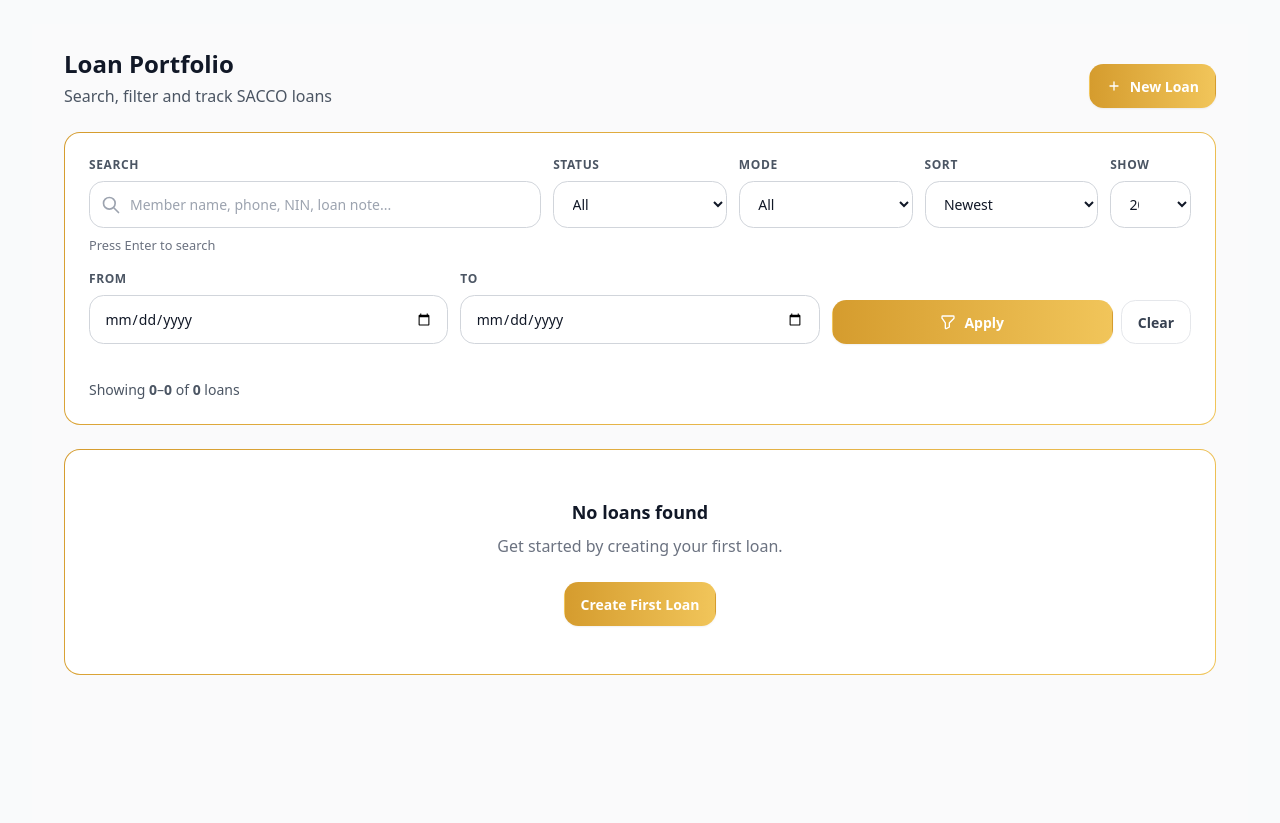
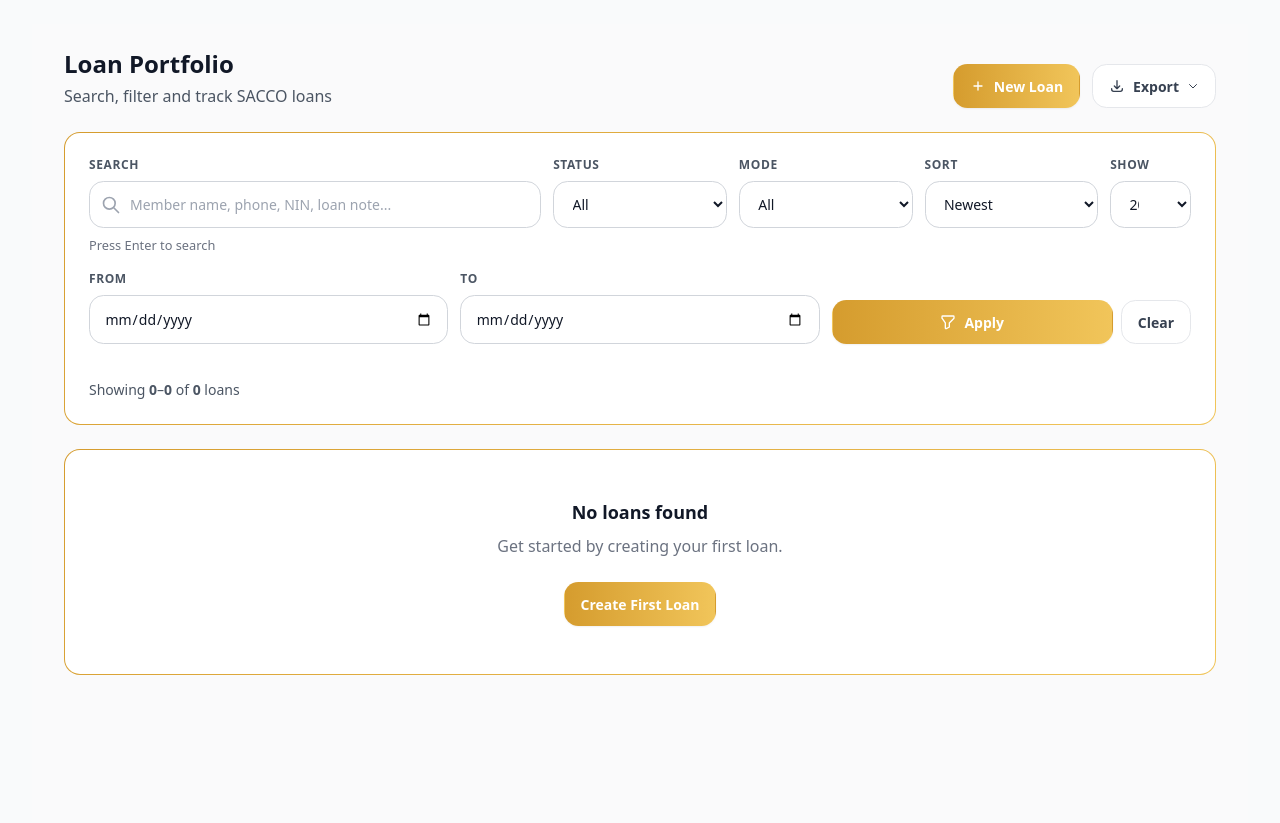
Before and after one commit to atwanzireT/sacco_loan, a Django app: page /loans/ in a window 1280 px wide. Shown: the part 65-888 px from the top of the page. Run offline with Django 5.2, Linux system fonts and the light colour scheme; the visitor is signed in with stand-in values (Sample User, id 1); data that the repository does not hold is empty; some libraries are stand-ins or nearby versions.

Commit message:
loan csv

```diff
--- a/templates/sacco/loan_list.html
+++ b/templates/sacco/loan_list.html
@@ -1,7 +1,7 @@
 {% extends "base.html" %}
 {% load humanize %}
 
-{% block title %}Loans — Great Pearl SACCO{% endblock %}
+{% block title %}Loans — Vaulta Capital Growth{% endblock %}
 
 {% block extra_head %}
 <style>
@@ -126,13 +126,15 @@
 <div class="min-h-screen bg-gray-50/40 py-6">
   <div class="page-wrap px-4 sm:px-6 lg:px-8">
 
-    <!-- Header -->
+    <!-- Header with Export Button -->
     <div class="mb-6">
       <div class="flex flex-col lg:flex-row lg:items-end lg:justify-between gap-4">
         <div>
           <h1 class="text-2xl font-extrabold text-gray-900">Loan Portfolio</h1>
           <p class="text-gray-600 mt-1">Search, filter and track SACCO loans</p>
         </div>
+
+        <div class="flex gap-3">
           {% if request.user.is_authenticated %}
             <a href="{% url 'sacco:loan_create' %}" class="btn btn-primary">
               <svg class="btn-icon" fill="none" stroke="currentColor" viewBox="0 0 24 24">
@@ -141,6 +143,63 @@
               New Loan
             </a>
           {% endif %}
+
+          <!-- Export Button - Only for Finance/Admin users -->
+          {% if request.user.is_authenticated and request.user.is_superuser or request.user.role == 'FINANCE' %}
+            <div class="relative" id="exportDropdownLocal">
+              <button type="button" onclick="toggleLocalDropdown()" class="btn btn-outline">
+                <svg class="btn-icon" fill="none" stroke="currentColor" viewBox="0 0 24 24">
+                  <path stroke-linecap="round" stroke-linejoin="round" stroke-width="2"
+                        d="M4 16v1a3 3 0 003 3h10a3 3 0 003-3v-1m-4-4l-4 4m0 0l-4-4m4 4V4"/>
+                </svg>
+                Export
+                <svg class="w-3 h-3" fill="none" stroke="currentColor" viewBox="0 0 24 24">
+                  <path stroke-linecap="round" stroke-linejoin="round" stroke-width="2" d="M19 9l-7 7-7-7"/>
+                </svg>
+              </button>
+              <div id="localDropdownMenu" class="hidden absolute right-0 mt-2 w-56 bg-white rounded-xl shadow-lg border border-gray-200 z-50">
+                <div class="py-1">
+                  <a href="{% url 'sacco:export_loans_csv' %}?{{ request.GET.urlencode }}"
+                     class="flex items-center gap-2 px-4 py-2 text-sm text-gray-700 hover:bg-gray-100">
+                    <svg class="w-4 h-4" fill="none" stroke="currentColor" viewBox="0 0 24 24">
+                      <path stroke-linecap="round" stroke-linejoin="round" stroke-width="2"
+                            d="M12 8c-1.657 0-3 .895-3 2s1.343 2 3 2 3 .895 3 2-1.343 2-3 2m0-8c1.11 0 2.08.402 2.599 1M12 8V7m0 1v8m0 0v1m0-1c-1.11 0-2.08-.402-2.599-1"/>
+                    </svg>
+                    Export Current View (CSV)
+                  </a>
+                  <a href="{% url 'sacco:export_loans_csv' %}"
+                     class="flex items-center gap-2 px-4 py-2 text-sm text-gray-700 hover:bg-gray-100">
+                    <svg class="w-4 h-4" fill="none" stroke="currentColor" viewBox="0 0 24 24">
+                      <path stroke-linecap="round" stroke-linejoin="round" stroke-width="2"
+                            d="M4 16v1a3 3 0 003 3h10a3 3 0 003-3v-1m-4-8l-4-4m0 0L8 8m4-4v12"/>
+                    </svg>
+                    Export All Loans (CSV)
+                  </a>
+                  <div class="border-t border-gray-200 my-1"></div>
+                  <a href="{% url 'sacco:export_payments_csv' %}?{{ request.GET.urlencode }}"
+                     class="flex items-center gap-2 px-4 py-2 text-sm text-gray-700 hover:bg-gray-100">
+                    <svg class="w-4 h-4" fill="none" stroke="currentColor" viewBox="0 0 24 24">
+                      <path stroke-linecap="round" stroke-linejoin="round" stroke-width="2"
+                            d="M17 9V7a2 2 0 00-2-2H5a2 2 0 00-2 2v6a2 2 0 002 2h2m2 4h10a2 2 0 002-2v-6a2 2 0 00-2-2H9a2 2 0 00-2 2v6a2 2 0 002 2z"/>
+                    </svg>
+                    Export Payments (CSV)
+                  </a>
+                  <div class="border-t border-gray-200 my-1"></div>
+                  <a href="{% url 'sacco:export_page' %}"
+                     class="flex items-center gap-2 px-4 py-2 text-sm text-gray-700 hover:bg-gray-100">
+                    <svg class="w-4 h-4" fill="none" stroke="currentColor" viewBox="0 0 24 24">
+                      <path stroke-linecap="round" stroke-linejoin="round" stroke-width="2"
+                            d="M9 12h6m-6 4h6m2 5H7a2 2 0 01-2-2V5a2 2 0 012-2h5.586a1 1 0 01.707.293l5.414 5.414a1 1 0 01.293.707V19a2 2 0 01-2 2z"/>
+                    </svg>
+                    Advanced Export
+                  </a>
+                  <div class="border-t border-gray-200 my-1"></div>
+
+                </div>
+              </div>
+            </div>
+          {% endif %}
+        </div>
       </div>
     </div>
 
@@ -473,5 +532,23 @@ document.addEventListener('DOMContentLoaded', function () {
     txt.textContent = pct.toFixed(0) + '%';
   });
 });
+
+// Local dropdown toggle for this page
+function toggleLocalDropdown() {
+  const menu = document.getElementById('localDropdownMenu');
+  if (menu) {
+    menu.classList.toggle('hidden');
+  }
+}
+
+// Close dropdown when clicking outside
+document.addEventListener('click', function(event) {
+  const dropdown = document.getElementById('exportDropdownLocal');
+  const menu = document.getElementById('localDropdownMenu');
+
+  if (dropdown && menu && !dropdown.contains(event.target)) {
+    menu.classList.add('hidden');
+  }
+});
 </script>
 {% endblock %}
```
Lines whose indentation alone changed are shown as unchanged.
